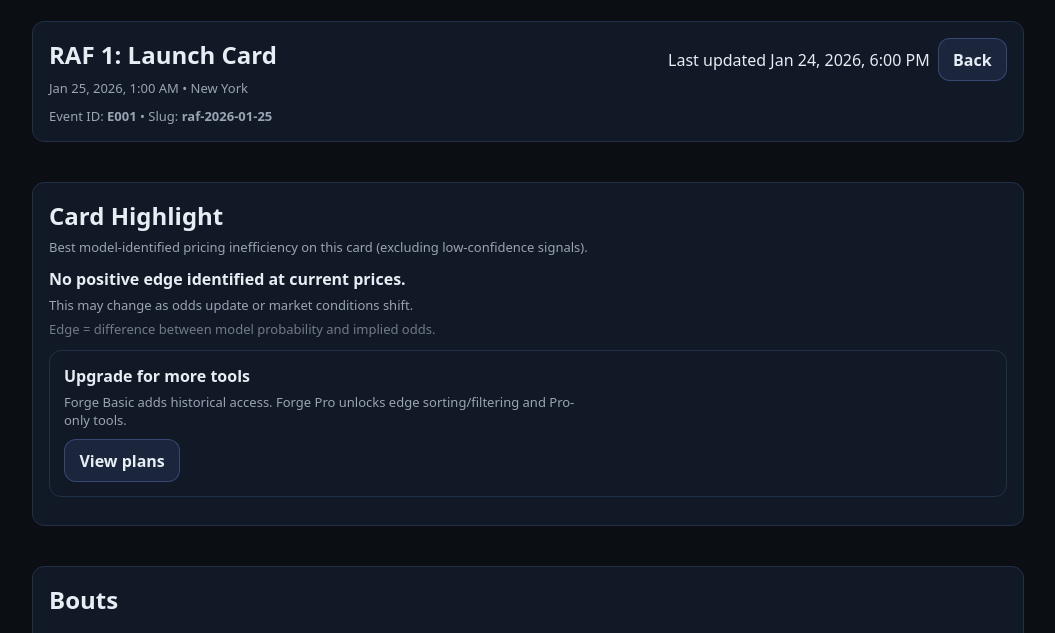
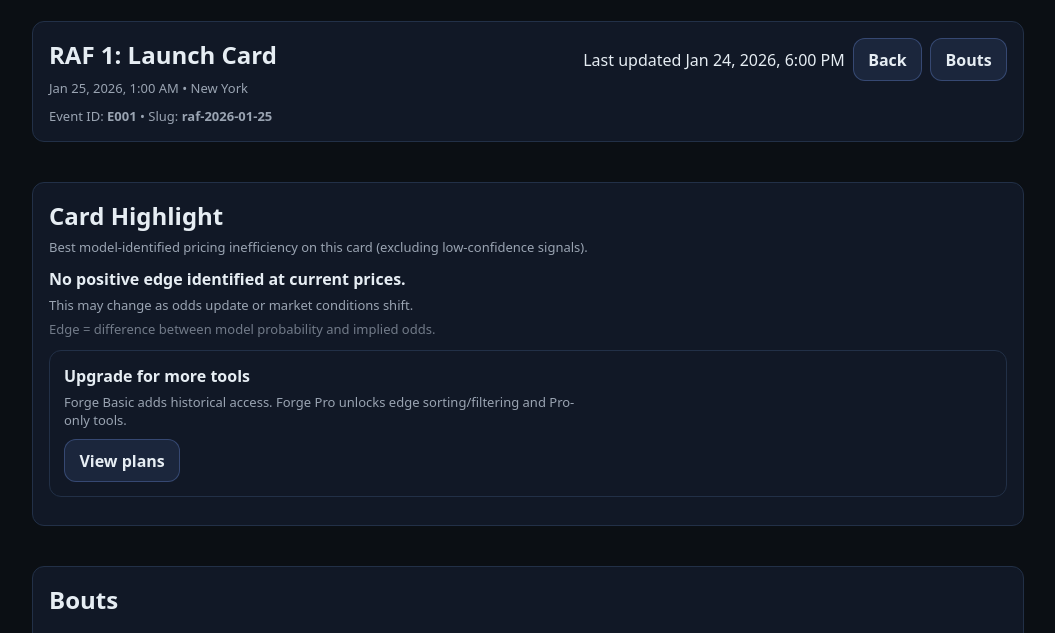
Before and after one commit to nickdv6/raf-ai-v1, an Astro site in the folder site/: page /events/raf-2026-01-25 in a window 1280 px wide. Shown: the part 115-748 px from the top of the page, without its empty margins (112-1167 px from the left). Built offline with nearby package versions, Linux system fonts and the light colour scheme; Astro itself is replaced by a stand-in of ours.

Commit message:
Add Bouts button in event header

```diff
--- a/site/src/pages/events/[slug].astro
+++ b/site/src/pages/events/[slug].astro
@@ -165,6 +165,7 @@ const highlightAnchor = bestHighlight?.boutId ? `#bout-${bestHighlight.boutId}`
     <span class="pill">Last updated {fmtDateTime(lastUpdatedIso)}</span>
   ) : null}
   <a class="btn btn--sm" href={`${base}`}>Back</a>
+  <a class="btn btn--sm" href="#bouts">Bouts</a>
 </div>
         </div>
 
```
Lines whose indentation alone changed are shown as unchanged.
